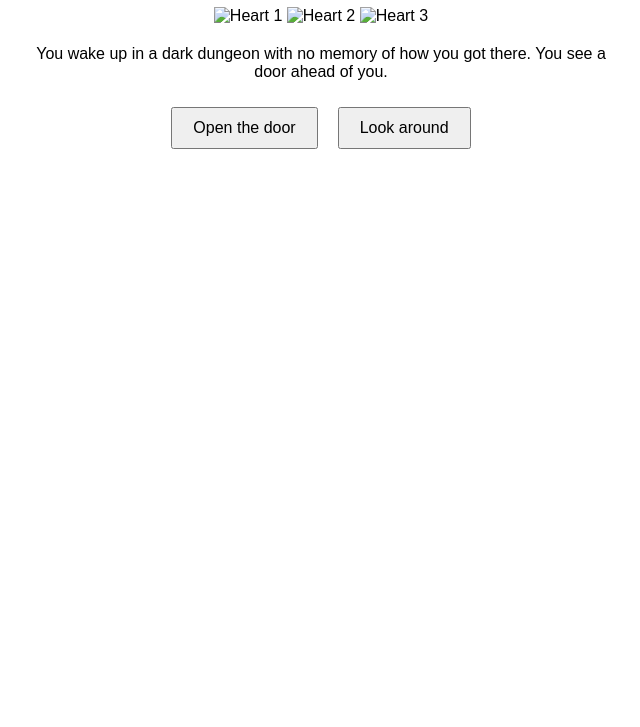
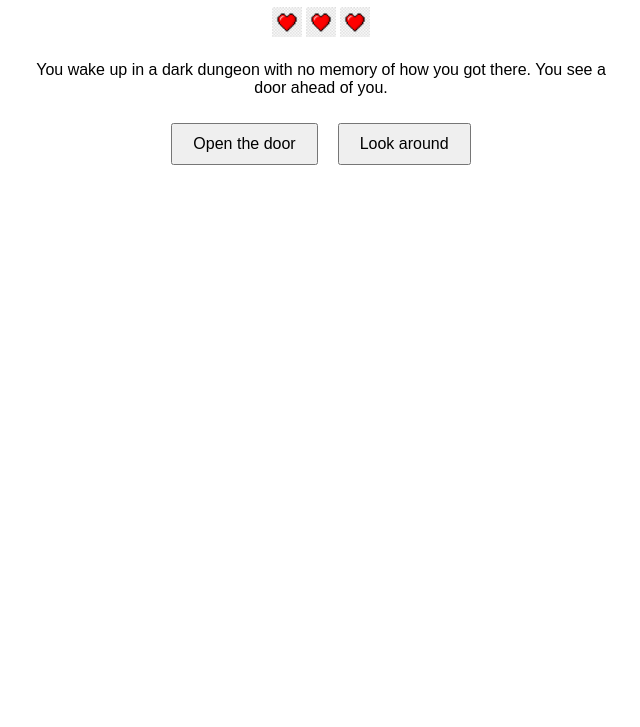
Before and after one commit to JoshTurk2020/hero2, a plain HTML site: page index.html in a window 1280 px wide. Shown: the part 73-800 px from the top of the page, without its empty margins (319-959 px from the left). Drawn offline with Linux system fonts and the light colour scheme.

Commit message:
Update index.html

```diff
--- a/index.html
+++ b/index.html
@@ -31,9 +31,9 @@
     <div id="game-container">
         <h1>Dungeon Escape Adventure</h1>
         <div id="health-bar">
-            <img src="heart.png" alt="Heart 1">
-            <img src="heart.png" alt="Heart 2">
-            <img src="heart.png" alt="Heart 3">
+            <img src="heart.jpg" alt="Heart 1">
+            <img src="heart.jpg" alt="Heart 2">
+            <img src="heart.jpg" alt="Heart 3">
         </div>
         <div id="game-content"></div>
         <div id="game-controls"></div>
```
